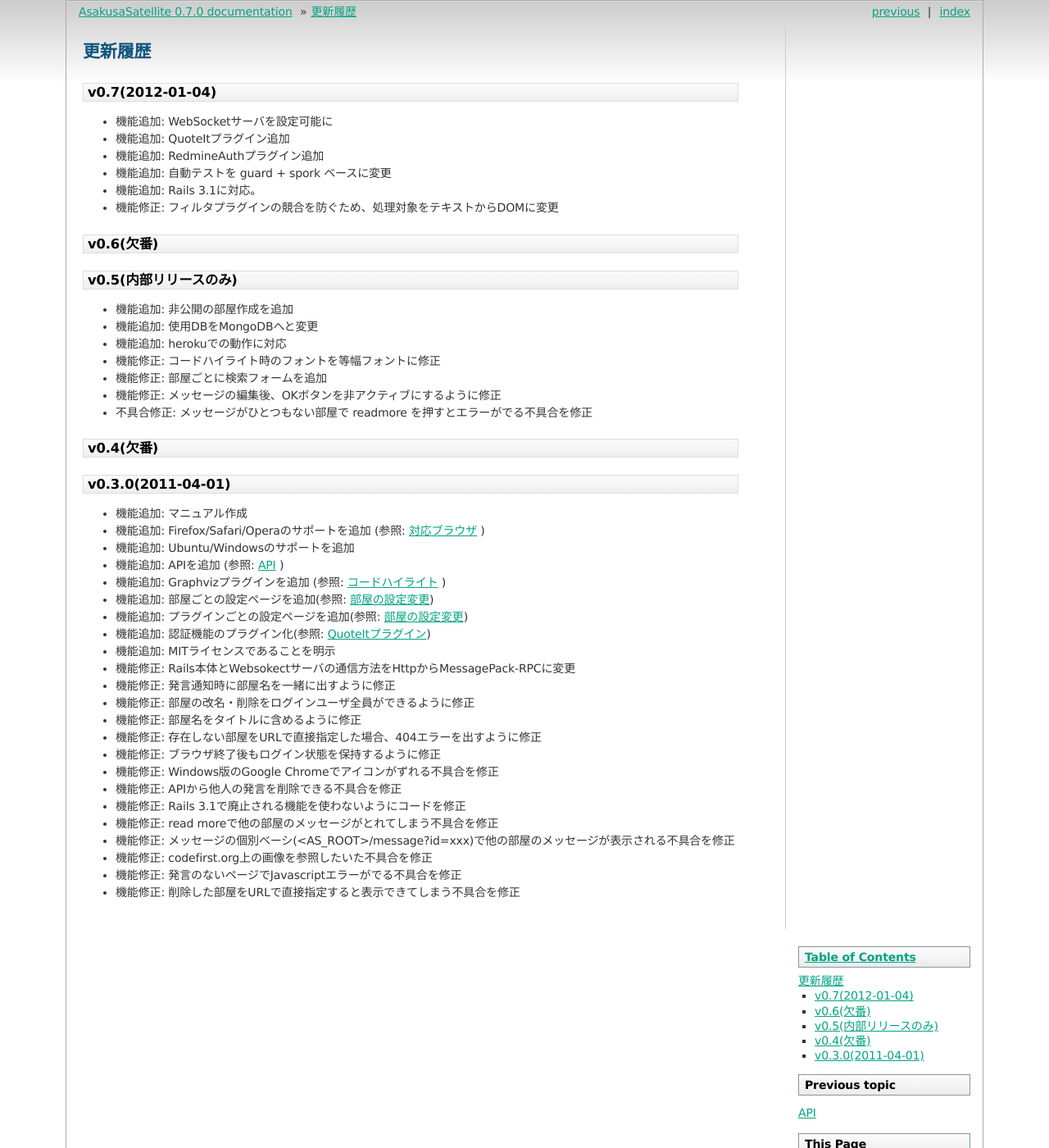
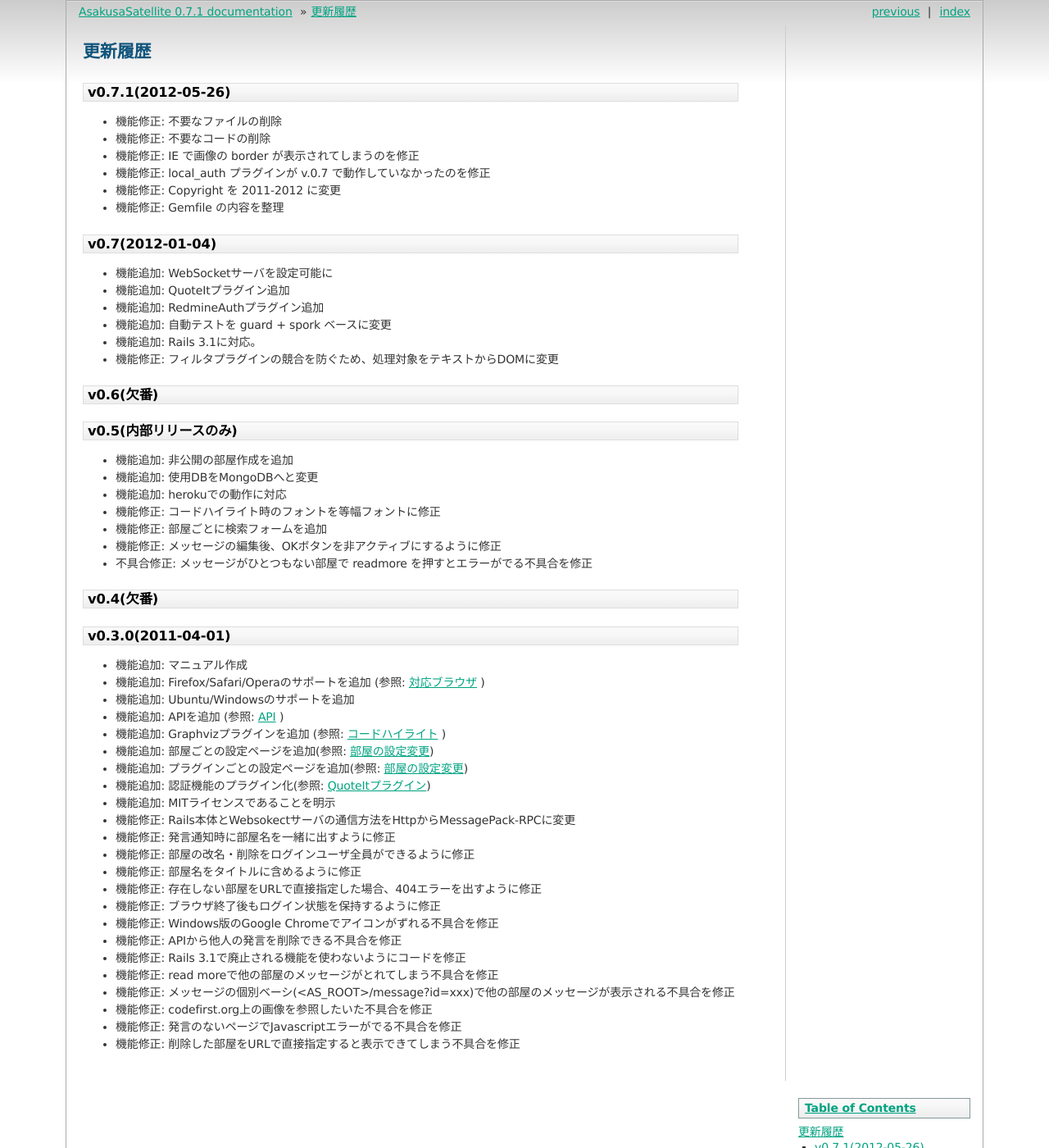
Before and after one commit to codefirst/asakusa-satellite-manual, a Sphinx documentation site: the page built from source/changelog.rst, in a window 1280 px wide and 1400 px high. Shown: the whole window at 82% size. Built offline with Sphinx 7.4.7, drawn with Linux system fonts in a browser that asks for light colours; some of the changed text lies outside the part shown.

Commit message:
Added: 0.7.1

```diff
--- a/source/changelog.rst
+++ b/source/changelog.rst
@@ -1,5 +1,14 @@
 更新履歴
 =======================
+
+v0.7.1(2012-05-26)
+------------------------------
+* 機能修正: 不要なファイルの削除
+* 機能修正: 不要なコードの削除
+* 機能修正: IE で画像の border が表示されてしまうのを修正
+* 機能修正: local_auth プラグインが v.0.7 で動作していなかったのを修正
+* 機能修正: Copyright を 2011-2012 に変更
+* 機能修正: Gemfile の内容を整理
 
 v0.7(2012-01-04)
 ------------------------------
--- a/source/conf.py
+++ b/source/conf.py
@@ -41,7 +41,7 @@ master_doc = 'index'
 
 # General information about the project.
 project = u'AsakusaSatellite'
-copyright = u'2011, codefirst.org'
+copyright = u'2011-2012, codefirst.org'
 
 # The version info for the project you're documenting, acts as replacement for
 # |version| and |release|, also used in various other places throughout the
@@ -50,7 +50,7 @@ copyright = u'2011, codefirst.org'
 # The short X.Y version.
 version = '0.7'
 # The full version, including alpha/beta/rc tags.
-release = '0.7.0'
+release = '0.7.1'
 
 # The language for content autogenerated by Sphinx. Refer to documentation
 # for a list of supported languages.
```
